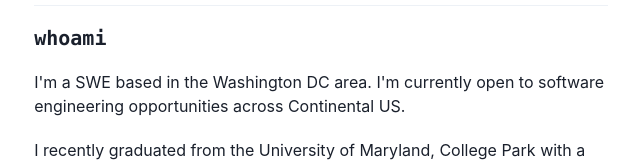
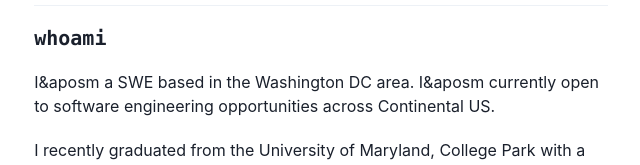
Before and after one commit to chiayolin/chiayolin.org, a Next.js app: page / in a window 1280 px wide. Shown: the part 503-668 px from the top of the page, without its empty margins (319-959 px from the left). Built offline with nearby package versions, Linux system fonts and the light colour scheme.

Commit message:
escape apos

```diff
--- a/src/pages/index.tsx
+++ b/src/pages/index.tsx
@@ -86,7 +86,7 @@ export default function Home({ postMeta }: {postMeta: PostMeta[]}) {
       </Heading>
 
       <Paragraph lineHeight='6'>
-        I'm a SWE based in the Washington DC area. I'm currently open to
+        I&aposm a SWE based in the Washington DC area. I&aposm currently open to
         software engineering opportunities across Continental US.
       </Paragraph>
 
```
